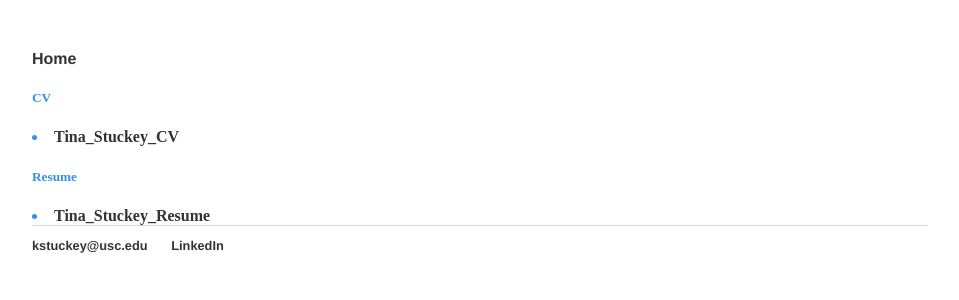
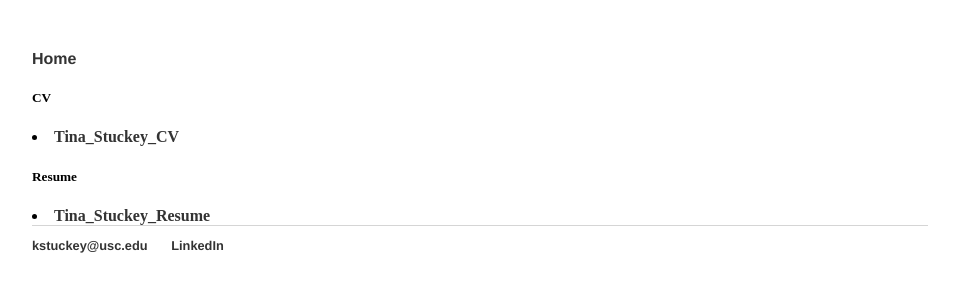
Before and after one commit to kstuckey0/kstuckey0.github.io, a Jekyll site: the page cv/index.html, which Jekyll copies as it is, in a window 1280 px wide. Shown: the top 300 px of the page, without its empty margins (160-1119 px from the left). Built offline with Jekyll 4.4.1, drawn with Linux system fonts in a browser that asks for light colours.

Commit message:
Update main.css

```diff
--- a/css/main.css
+++ b/css/main.css
@@ -1,13 +1,13 @@
 body {
     margin: 50px auto;
     width: 70%;
-    color: #378EEF;
 }
 nav ul, footer ul {
     font-family:'Helvetica', 'Arial', 'Sans-Serif';
     padding: 0px;
     list-style: none;
     font-weight: bold;
+    color: #378EEF;
 }
 nav ul li, footer ul li {
     display: inline;
```
